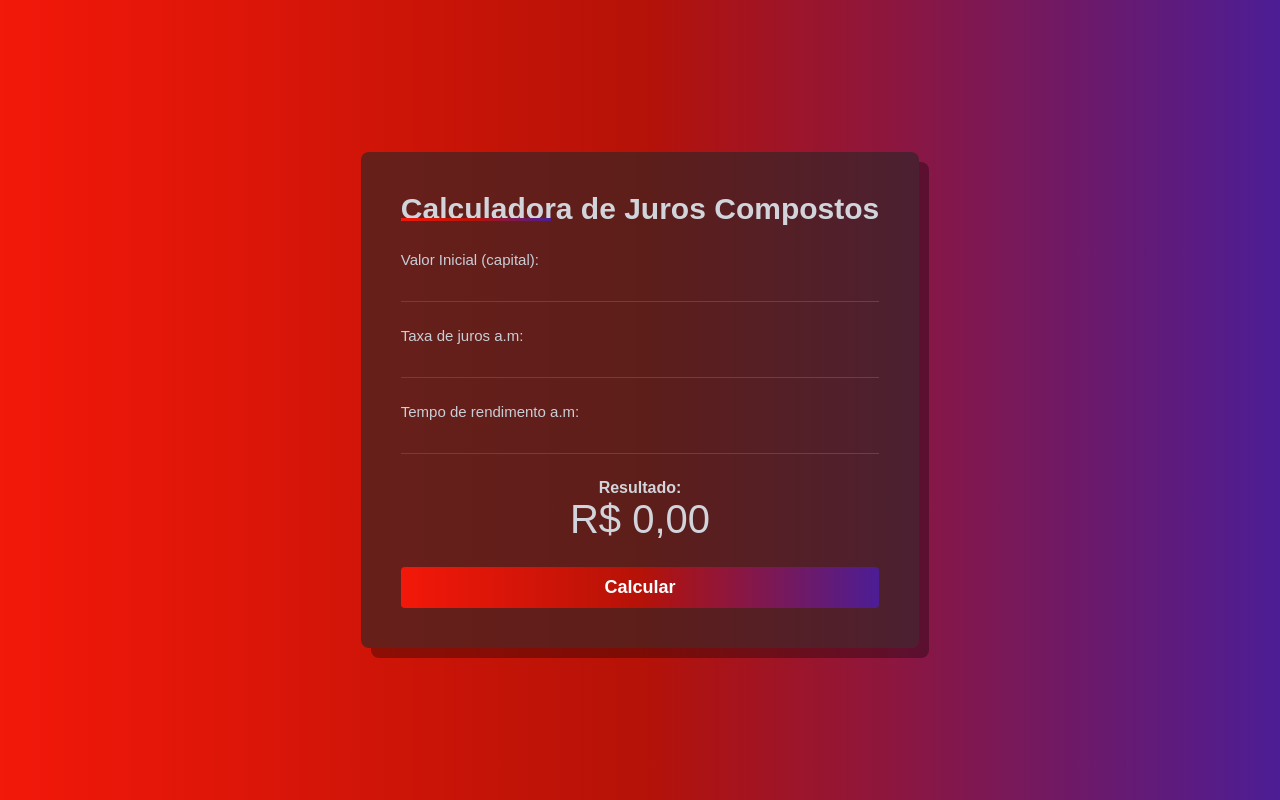
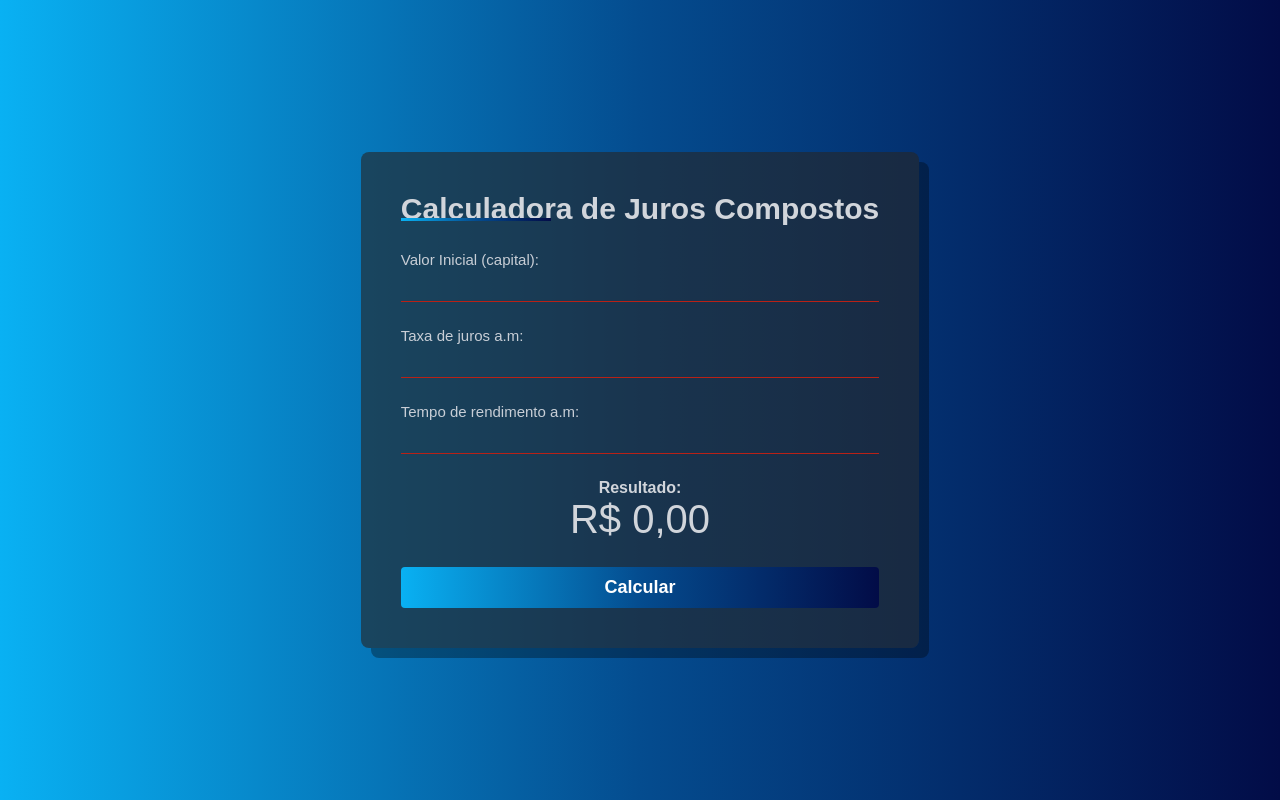
Before and after one commit to ericssont/Calculadora_juros_compostos, a plain HTML site: page index.html in a window 1280 px wide. Drawn offline with Linux system fonts and the light colour scheme.

Commit message:
Update style.css

```diff
--- a/css/style.css
+++ b/css/style.css
@@ -1,5 +1,5 @@
 :root {
-    --linear-gradient: 90deg, #f31809, #b61207, #4c1d95;
+    --linear-gradient: 90deg, #09b1f3, #044c8f, #020c47;
 }
 
 * {
```
